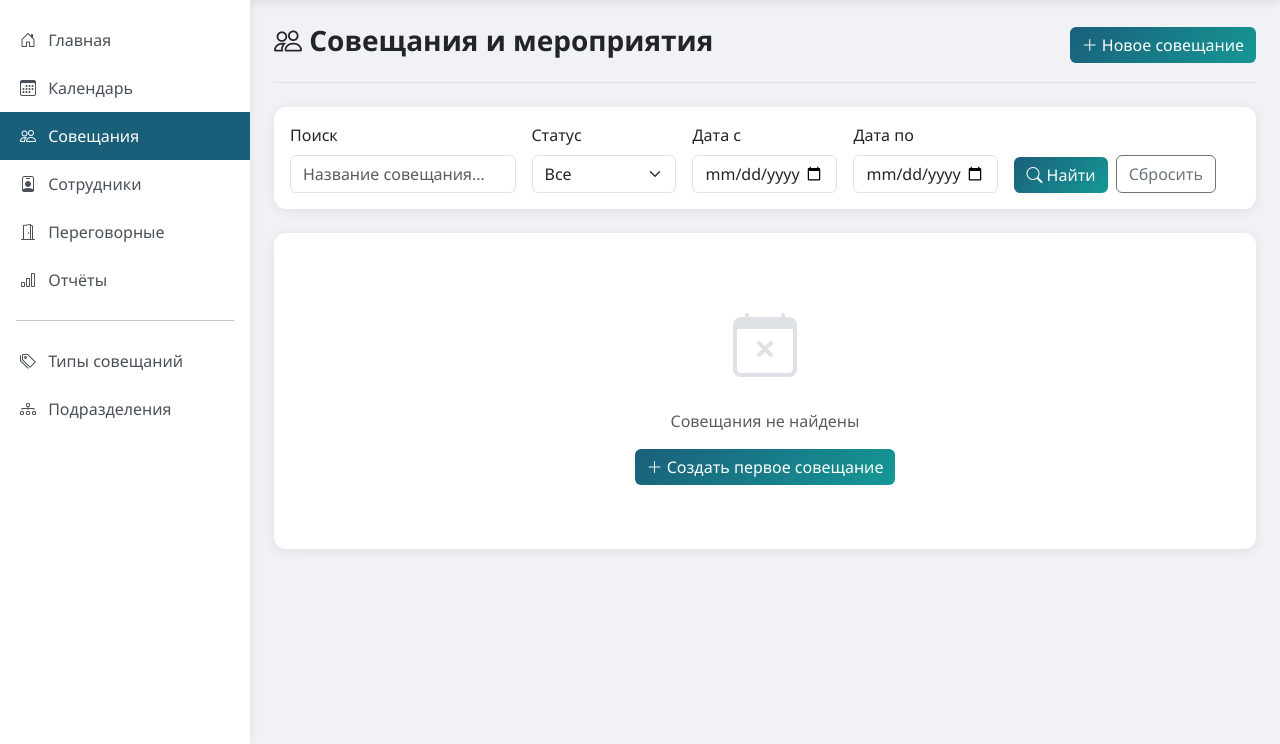
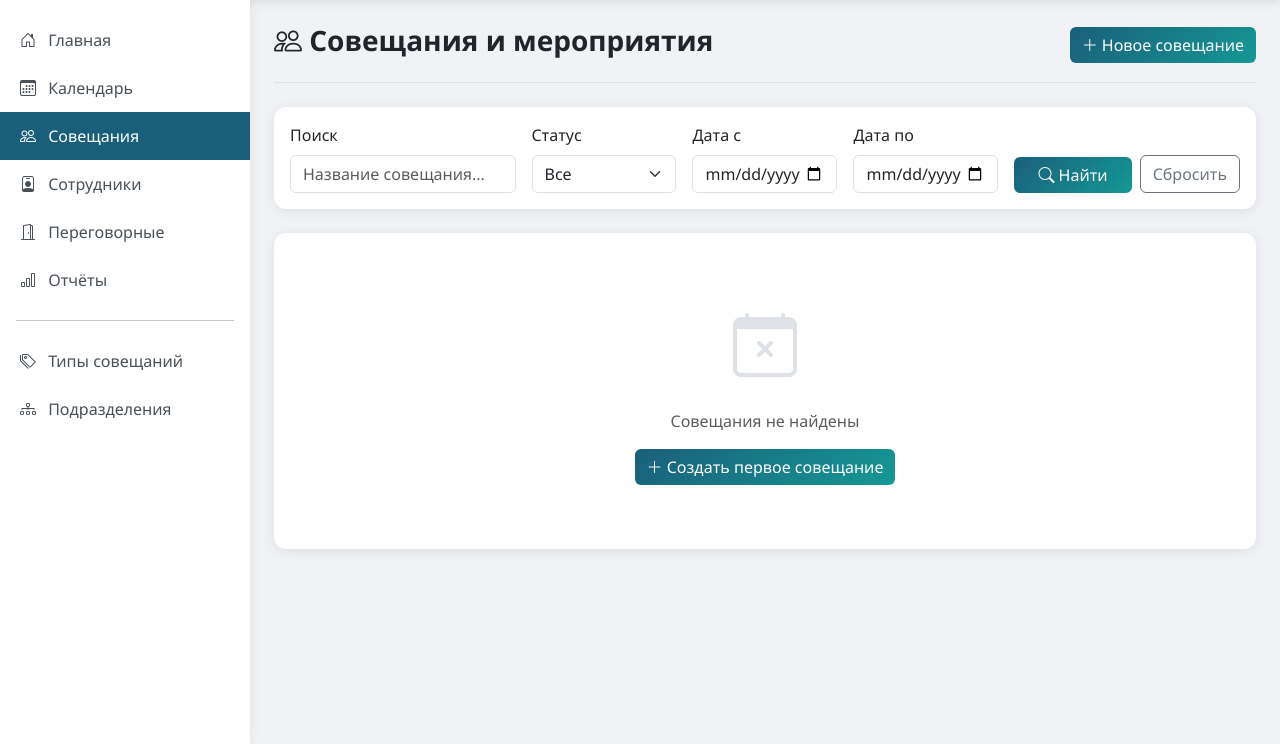
Before and after one commit to 95-Bvz/nii-aem-meetings, a Flask app: page /meetings/ in a window 1280 px wide. Shown: the part 56-800 px from the top of the page. Run offline with Flask 3, Linux system fonts and the light colour scheme; the visitor is signed in with stand-in values (Sample User, id 1); data that the repository does not hold is empty; some libraries are stand-ins or nearby versions.

Commit message:
index.html

```diff
--- a/app/templates/meetings/index.html
+++ b/app/templates/meetings/index.html
@@ -14,12 +14,12 @@
 <div class="card mb-4">
     <div class="card-body">
         <form method="GET" class="row g-3">
-            <div class="col-md-3">
+            <div class="col-12 col-md-3">
                 <label class="form-label">Поиск</label>
                 <input type="text" class="form-control" name="search"
                        value="{{ request.args.get('search', '') }}" placeholder="Название совещания...">
             </div>
-            <div class="col-md-2">
+            <div class="col-6 col-md-2">
                 <label class="form-label">Статус</label>
                 <select class="form-select" name="status">
                     <option value="">Все</option>
@@ -29,18 +29,18 @@
                     <option value="cancelled" {{ 'selected' if request.args.get('status') == 'cancelled' }}>Отменено</option>
                 </select>
             </div>
-            <div class="col-md-2">
+            <div class="col-6 col-md-2">
                 <label class="form-label">Дата с</label>
                 <input type="date" class="form-control" name="date_from"
                        value="{{ request.args.get('date_from', '') }}">
             </div>
-            <div class="col-md-2">
+            <div class="col-6 col-md-2">
                 <label class="form-label">Дата по</label>
                 <input type="date" class="form-control" name="date_to"
                        value="{{ request.args.get('date_to', '') }}">
             </div>
-            <div class="col-md-3 d-flex align-items-end">
-                <button type="submit" class="btn btn-primary me-2">
+            <div class="col-6 col-md-3 d-flex align-items-end gap-2">
+                <button type="submit" class="btn btn-primary flex-grow-1">
                     <i class="bi bi-search"></i> Найти
                 </button>
                 <a href="{{ url_for('meetings.index') }}" class="btn btn-outline-secondary">Сбросить</a>
```
